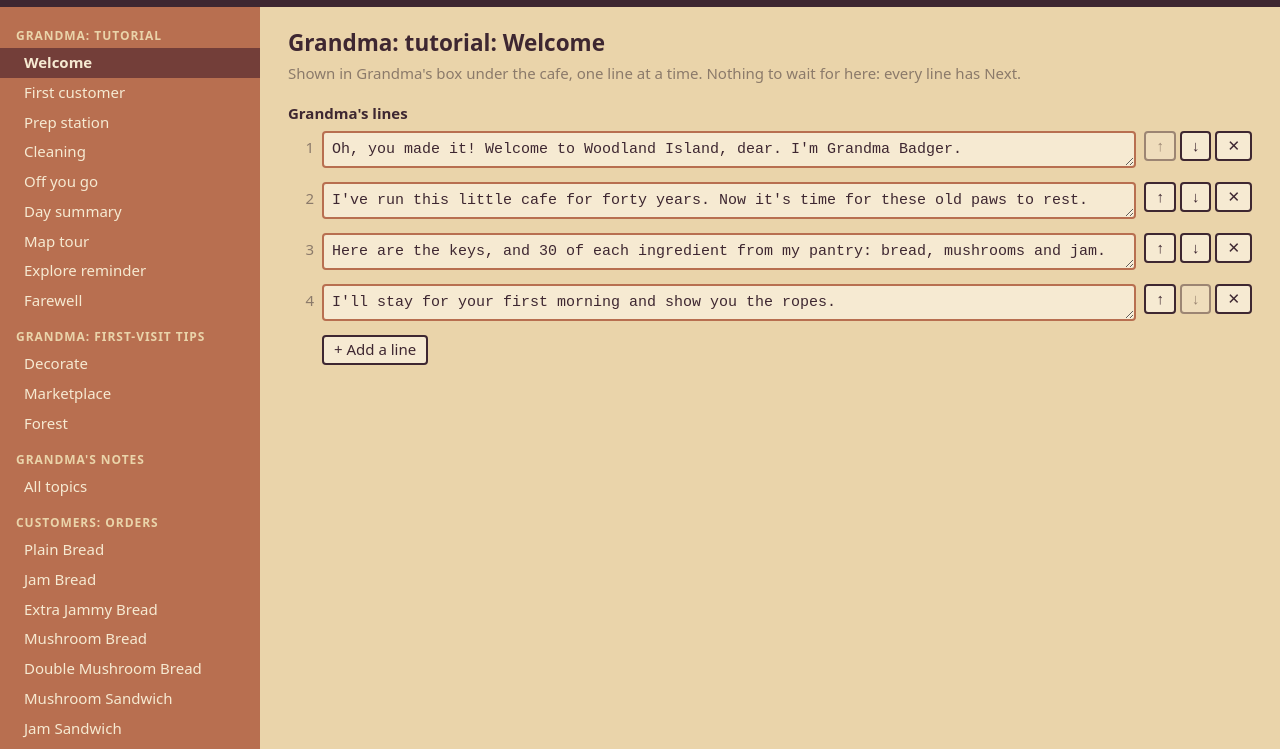
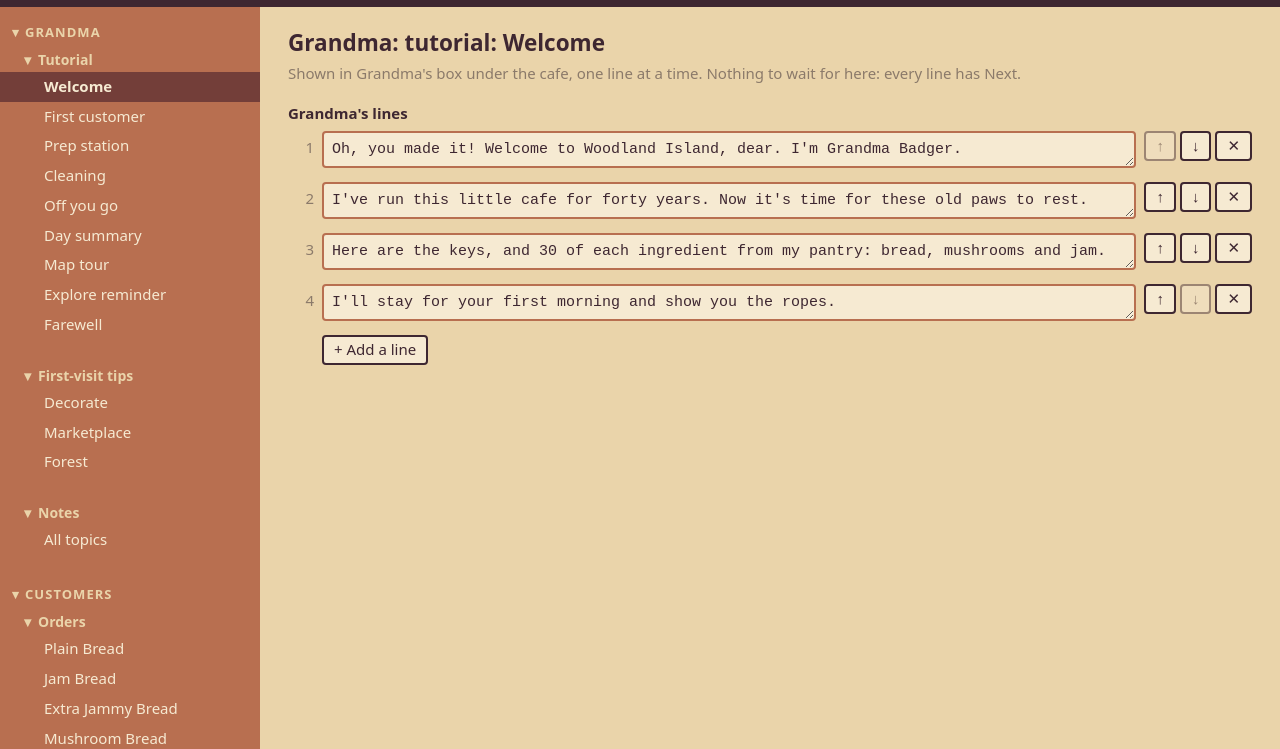
Before and after one commit to luviein/woodland-cafe, a website built with Vite: page editor.html in a window 1280 px wide. Shown: the part 51-800 px from the top of the page. Built offline with nearby package versions, Linux system fonts and the light colour scheme; files whose address does not match are found by name.

Commit message:
Text editor: collapsible sections and groups in the page list
Grandma (Tutorial, First-visit tips, Notes) and Customers (Orders, Extras,
Reactions) fold open and shut; the browser remembers what's folded, and a
folded group or section still shows a flag when something inside needs a
look.

Co-Authored-By: Claude Opus 5.5 <noreply@anthropic.com>

```diff
--- a/src/editor/editor.css
+++ b/src/editor/editor.css
@@ -65,12 +65,37 @@ nav {
   background: var(--wood);
   padding: 8px 0;
 }
-nav h2 {
-  font-size: 12px;
+nav summary {
+  cursor: pointer;
+  list-style: none;
+  color: var(--paper);
+  user-select: none;
+}
+nav summary::-webkit-details-marker {
+  display: none;
+}
+nav summary::before {
+  content: '▸ ';
+  display: inline-block;
+  width: 1em;
+}
+nav details[open] > summary::before {
+  content: '▾ ';
+}
+nav details.section > summary {
+  font-size: 13px;
+  font-weight: 700;
   text-transform: uppercase;
   letter-spacing: 0.08em;
-  margin: 12px 16px 4px;
-  color: var(--paper);
+  padding: 8px 12px 4px;
+}
+nav details.group > summary {
+  font-size: 14px;
+  font-weight: 600;
+  padding: 4px 12px 2px 24px;
+}
+nav details.group a {
+  padding-left: 44px;
 }
 nav a {
   display: block;
--- a/src/editor/main.ts
+++ b/src/editor/main.ts
@@ -105,7 +105,7 @@ function pages(): Page[] {
   }
   list.push({
     id: 'notes',
-    group: "Grandma's notes",
+    group: 'Grandma: notes',
     label: 'All topics',
     about: 'The notebook behind the ? button: a topic per button, its lines shown together.',
     build: buildNotes,
@@ -361,22 +361,62 @@ function refreshChrome(): void {
     : dirty
       ? 'Unsaved changes'
       : 'All saved';
-  // The list of pages, with a flag where something is too long or wrong.
+  // The list of pages: sections (Grandma, Customers) holding groups
+  // (Tutorial, Orders...), each folding open and shut. A flag marks a page,
+  // and every group and section around it, where something needs a look.
   nav.replaceChildren();
-  let group = '';
+  const sections = new Map<string, Map<string, HTMLElement[]>>();
+  const flaggedFolds = new Set<string>();
   for (const page of pages()) {
-    if (page.group !== group) {
-      group = page.group;
-      nav.append(el('h2', {}, group));
-    }
+    const [section, group] = page.group.split(': ');
     const key = page.id.split('.')[1] ?? page.id;
     const flagged = page.tooLong() || issues.some((p) => p.includes(`"${key}"`));
     const link = el('a', { className: page.id === current ? 'current' : '', onclick: () => ((current = page.id), showPage()) }, page.label);
-    if (flagged) link.append(el('span', { className: 'flag', title: 'Something here needs a look' }, '⚠'));
-    nav.append(link);
+    if (flagged) {
+      link.append(flag());
+      flaggedFolds.add(section).add(page.group);
+    }
+    if (!sections.has(section)) sections.set(section, new Map());
+    const groups = sections.get(section)!;
+    if (!groups.has(group)) groups.set(group, []);
+    groups.get(group)!.push(link);
+  }
+  for (const [section, groups] of sections) {
+    const inner = [...groups].map(([group, links]) => fold(`${section}: ${group}`, group[0].toUpperCase() + group.slice(1), 'group', flaggedFolds, links));
+    nav.append(fold(section, section, 'section', flaggedFolds, inner));
   }
   const box = main.querySelector('.problems');
   if (box) box.replaceWith(problemBox(issues));
+}
+
+const flag = () => el('span', { className: 'flag', title: 'Something here needs a look' }, '⚠');
+
+/** Which sections and groups are folded shut, remembered in this browser (just a convenience). */
+const FOLDED_KEY = 'woodland-text-editor-folded';
+const folded = new Set<string>(readFolded());
+function readFolded(): string[] {
+  try {
+    return JSON.parse(localStorage.getItem(FOLDED_KEY) ?? '[]') as string[];
+  } catch {
+    return [];
+  }
+}
+
+/** A heading that folds its contents open and shut (a <details> element). */
+function fold(id: string, title: string, kind: 'section' | 'group', flagged: Set<string>, children: HTMLElement[]): HTMLElement {
+  const summary = el('summary', {}, title);
+  if (flagged.has(id)) summary.append(flag());
+  const box = el('details', { className: kind, open: !folded.has(id) }, summary, ...children);
+  box.addEventListener('toggle', () => {
+    if (box.open) folded.delete(id);
+    else folded.add(id);
+    try {
+      localStorage.setItem(FOLDED_KEY, JSON.stringify([...folded]));
+    } catch {
+      // Not remembered this time; nothing else depends on it.
+    }
+  });
+  return box;
 }
 
 function problemBox(issues: string[]): HTMLElement {
```
